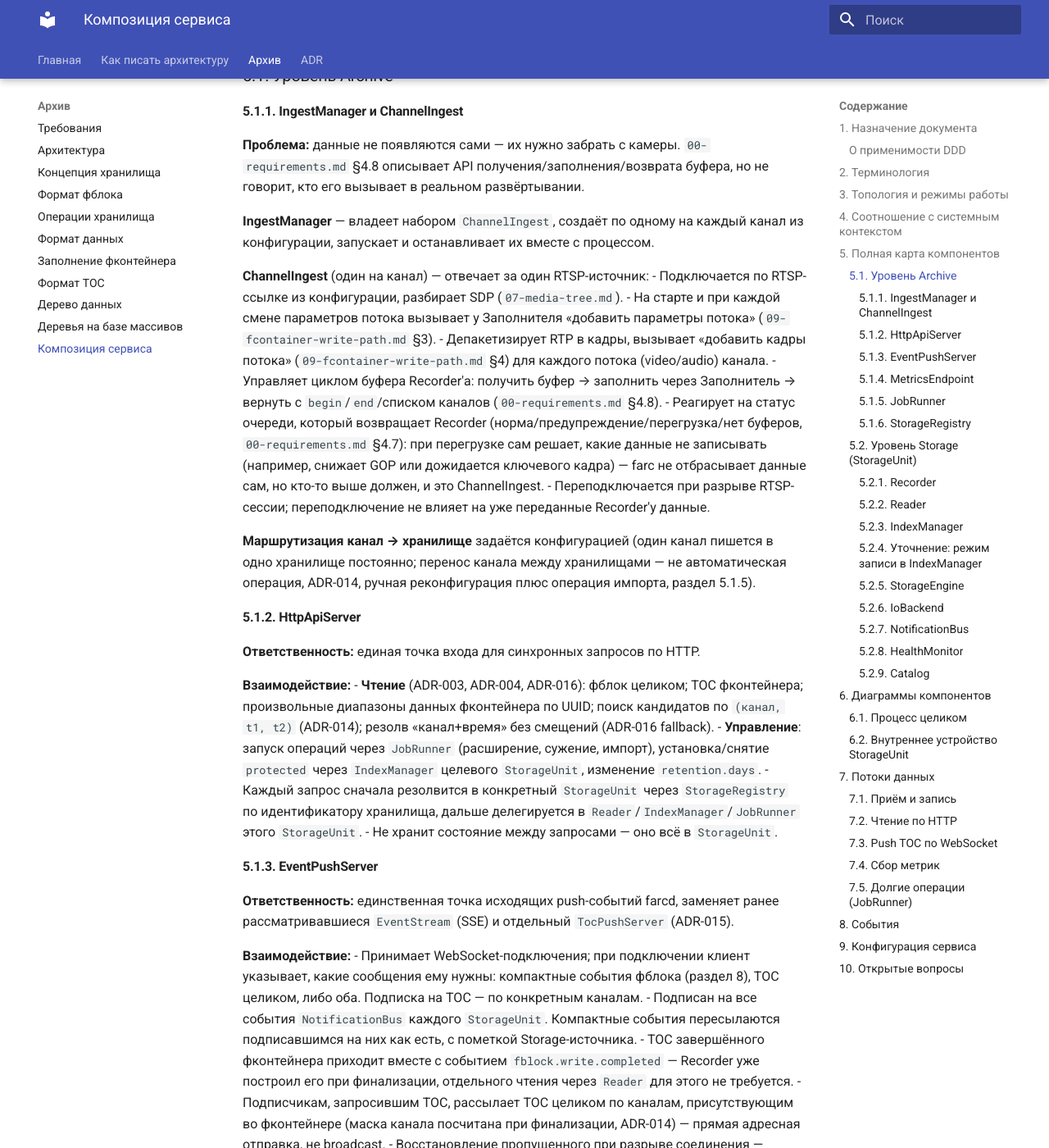
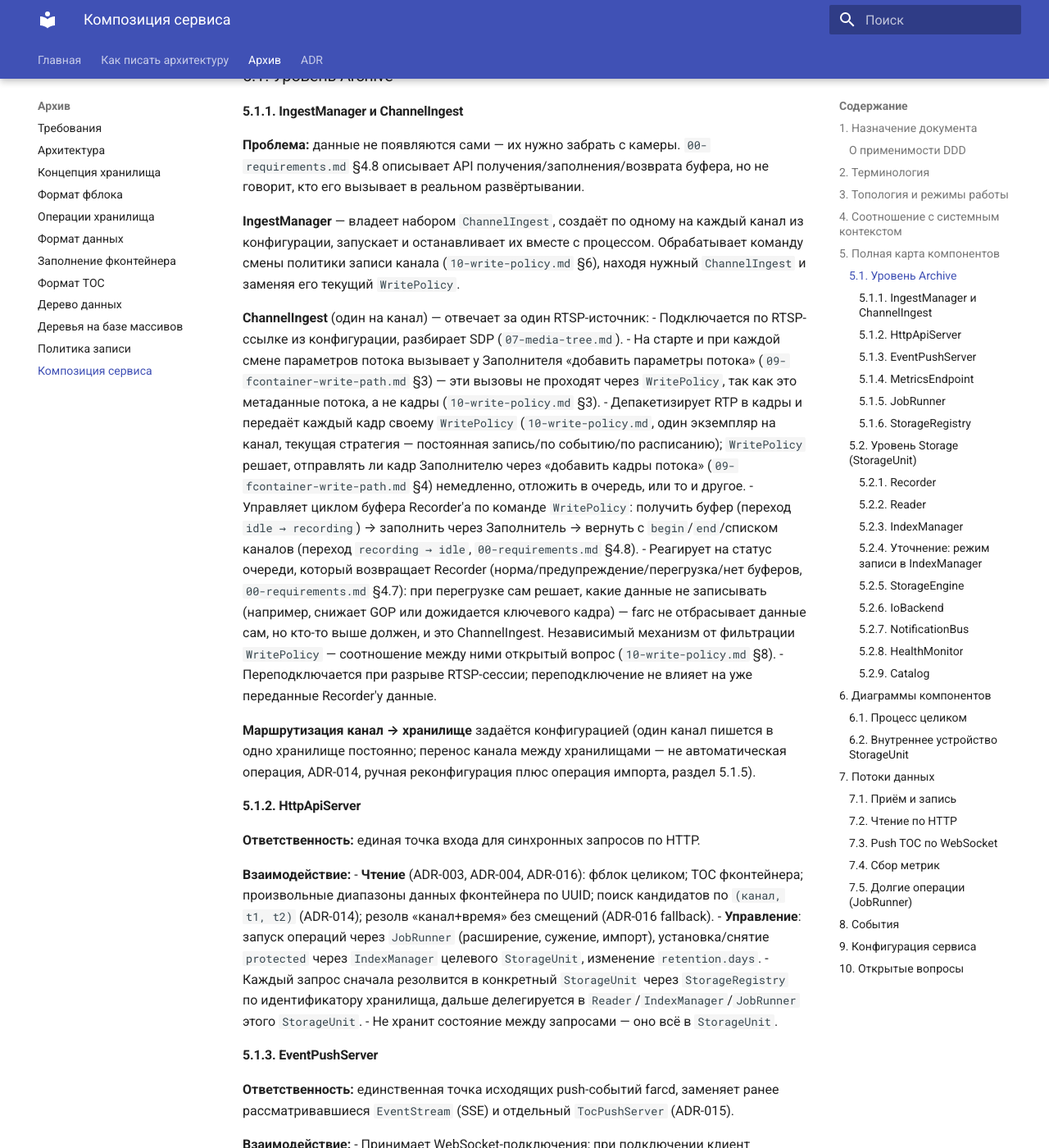
Before and after one commit to traycers/farc, an MkDocs documentation site: the page built from docs/docs/archive/11-service-composition.md, in a window 1280 px wide and 1400 px high, scrolled down 2442 px. Shown: the whole window at 82% size. Built offline with MkDocs 1.6.1 and Material for MkDocs 9.7.7, drawn with Linux system fonts in a browser that asks for light colours.

Commit message:
add write policy

```diff
--- a/docs/docs/archive/10-service-composition.md
+++ b/docs/docs/archive/11-service-composition.md
@@ -52,14 +52,14 @@ Storage работает в одном из двух режимов, задав
 
 **Проблема:** данные не появляются сами — их нужно забрать с камеры. `00-requirements.md` §4.8 описывает API получения/заполнения/возврата буфера, но не говорит, кто его вызывает в реальном развёртывании.
 
-**IngestManager** — владеет набором `ChannelIngest`, создаёт по одному на каждый канал из конфигурации, запускает и останавливает их вместе с процессом.
+**IngestManager** — владеет набором `ChannelIngest`, создаёт по одному на каждый канал из конфигурации, запускает и останавливает их вместе с процессом. Обрабатывает команду смены политики записи канала (`10-write-policy.md` §6), находя нужный `ChannelIngest` и заменяя его текущий `WritePolicy`.
 
 **ChannelIngest** (один на канал) — отвечает за один RTSP-источник:
 - Подключается по RTSP-ссылке из конфигурации, разбирает SDP (`07-media-tree.md`).
-- На старте и при каждой смене параметров потока вызывает у Заполнителя «добавить параметры потока» (`09-fcontainer-write-path.md` §3).
-- Депакетизирует RTP в кадры, вызывает «добавить кадры потока» (`09-fcontainer-write-path.md` §4) для каждого потока (video/audio) канала.
-- Управляет циклом буфера Recorder'а: получить буфер → заполнить через Заполнитель → вернуть с `begin`/`end`/списком каналов (`00-requirements.md` §4.8).
-- Реагирует на статус очереди, который возвращает Recorder (норма/предупреждение/перегрузка/нет буферов, `00-requirements.md` §4.7): при перегрузке сам решает, какие данные не записывать (например, снижает GOP или дожидается ключевого кадра) — farc не отбрасывает данные сам, но кто-то выше должен, и это ChannelIngest.
+- На старте и при каждой смене параметров потока вызывает у Заполнителя «добавить параметры потока» (`09-fcontainer-write-path.md` §3) — эти вызовы не проходят через `WritePolicy`, так как это метаданные потока, а не кадры (`10-write-policy.md` §3).
+- Депакетизирует RTP в кадры и передаёт каждый кадр своему `WritePolicy` (`10-write-policy.md`, один экземпляр на канал, текущая стратегия — постоянная запись/по событию/по расписанию); `WritePolicy` решает, отправлять ли кадр Заполнителю через «добавить кадры потока» (`09-fcontainer-write-path.md` §4) немедленно, отложить в очередь, или то и другое.
+- Управляет циклом буфера Recorder'а по команде `WritePolicy`: получить буфер (переход `idle → recording`) → заполнить через Заполнитель → вернуть с `begin`/`end`/списком каналов (переход `recording → idle`, `00-requirements.md` §4.8).
+- Реагирует на статус очереди, который возвращает Recorder (норма/предупреждение/перегрузка/нет буферов, `00-requirements.md` §4.7): при перегрузке сам решает, какие данные не записывать (например, снижает GOP или дожидается ключевого кадра) — farc не отбрасывает данные сам, но кто-то выше должен, и это ChannelIngest. Независимый механизм от фильтрации `WritePolicy` — соотношение между ними открытый вопрос (`10-write-policy.md` §8).
 - Переподключается при разрыве RTSP-сессии; переподключение не влияет на уже переданные Recorder'у данные.
 
 **Маршрутизация канал → хранилище** задаётся конфигурацией (один канал пишется в одно хранилище постоянно; перенос канала между хранилищами — не автоматическая операция, ADR-014, ручная реконфигурация плюс операция импорта, раздел 5.1.5).
@@ -285,6 +285,7 @@ graph TB
 sequenceDiagram
     participant Cam as RTSP-камера
     participant CI as ChannelIngest
+    participant WP as WritePolicy
     participant Fill as Заполнитель
     participant R as Recorder
     participant IM as IndexManager
@@ -294,10 +295,13 @@ sequenceDiagram
 
     Cam->>CI: RTP-пакеты
     CI->>CI: депакетизация в кадры
+    CI->>Fill: добавить параметры потока (при смене)
+    CI->>WP: кадр
+    Note over WP: решение по текущей стратегии<br/>(`10-write-policy.md`)
+    WP->>CI: открыть/закрыть сегмент
     CI->>R: запросить буфер
     R-->>CI: буфер + UUID + статус очереди
-    CI->>Fill: добавить параметры потока (при смене)
-    CI->>Fill: добавить кадры потока
+    WP->>Fill: добавить кадры потока
     CI->>R: вернуть буфер (begin/end, каналы)
     R->>R: поставить в очередь FIFO
 
--- a/docs/mkdocs.yaml
+++ b/docs/mkdocs.yaml
@@ -60,7 +60,8 @@ nav:
       - Формат TOC: archive/06-toc-format.md
       - Дерево данных: archive/07-media-tree.md
       - Деревья на базе массивов: archive/08-array-trees.md
-      - Композиция сервиса: archive/10-service-composition.md
+      - Политика записи: archive/10-write-policy.md
+      - Композиция сервиса: archive/11-service-composition.md
   - ADR:
       - header-location: archive/adr/001-header-location.md
       - index-storage: archive/adr/002-index-storage.md
```
Also changed, not shown: docs/docs/archive/02-storage.md (+2 -2 lines), docs/docs/archive/10-write-policy.md (added, +112 -0 lines), docs/docs/archive/adr/015-toc-push.md (+1 -1 lines).
